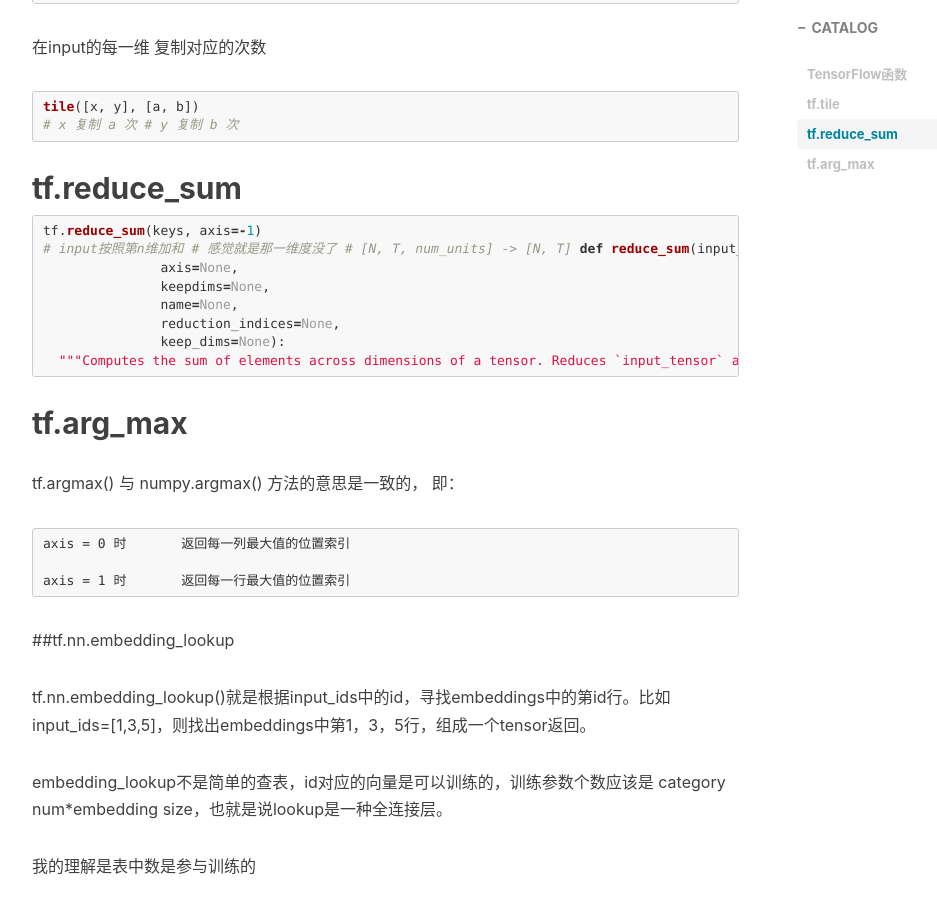
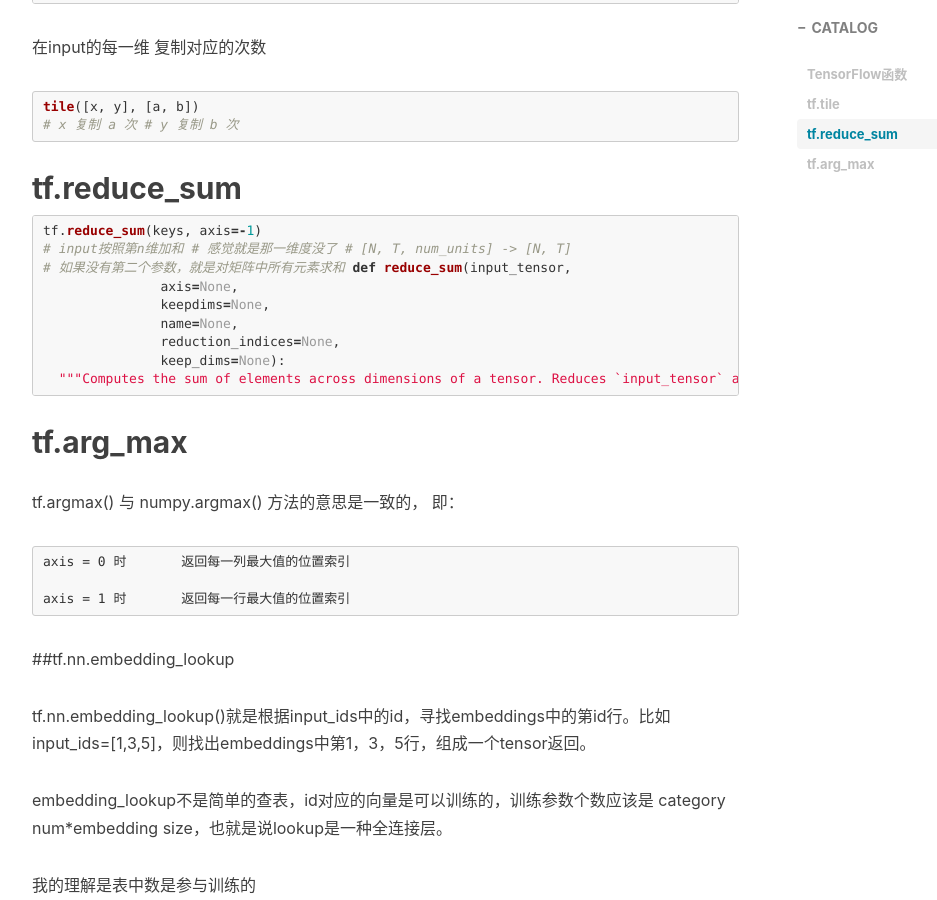
Before and after one commit to Xinghanzzy/mysite_jekyll, a Jekyll site: the page built from _posts/2019-03-11-TensorFlow函数.md, in a window 1280 px wide and 900 px high, scrolled down 780 px. Shown: the whole window, without its empty margins (233-1170 px from the left). Built offline with Jekyll 4.4.1, drawn with Linux system fonts in a browser that asks for light colours; nearby versions of some CDN libraries; comment, search, counter and statistics services are not loaded.

Commit message:
update reduce_sum

```diff
--- a/_posts/2019-03-11-TensorFlow函数.md
+++ b/_posts/2019-03-11-TensorFlow函数.md
@@ -44,6 +44,8 @@
 # input按照第n维加和
 # 感觉就是那一维度没了
 # [N, T, num_units] -> [N, T]
+
+# 如果没有第二个参数，就是对矩阵中所有元素求和
 def reduce_sum(input_tensor,
                axis=None,
                keepdims=None,
```
